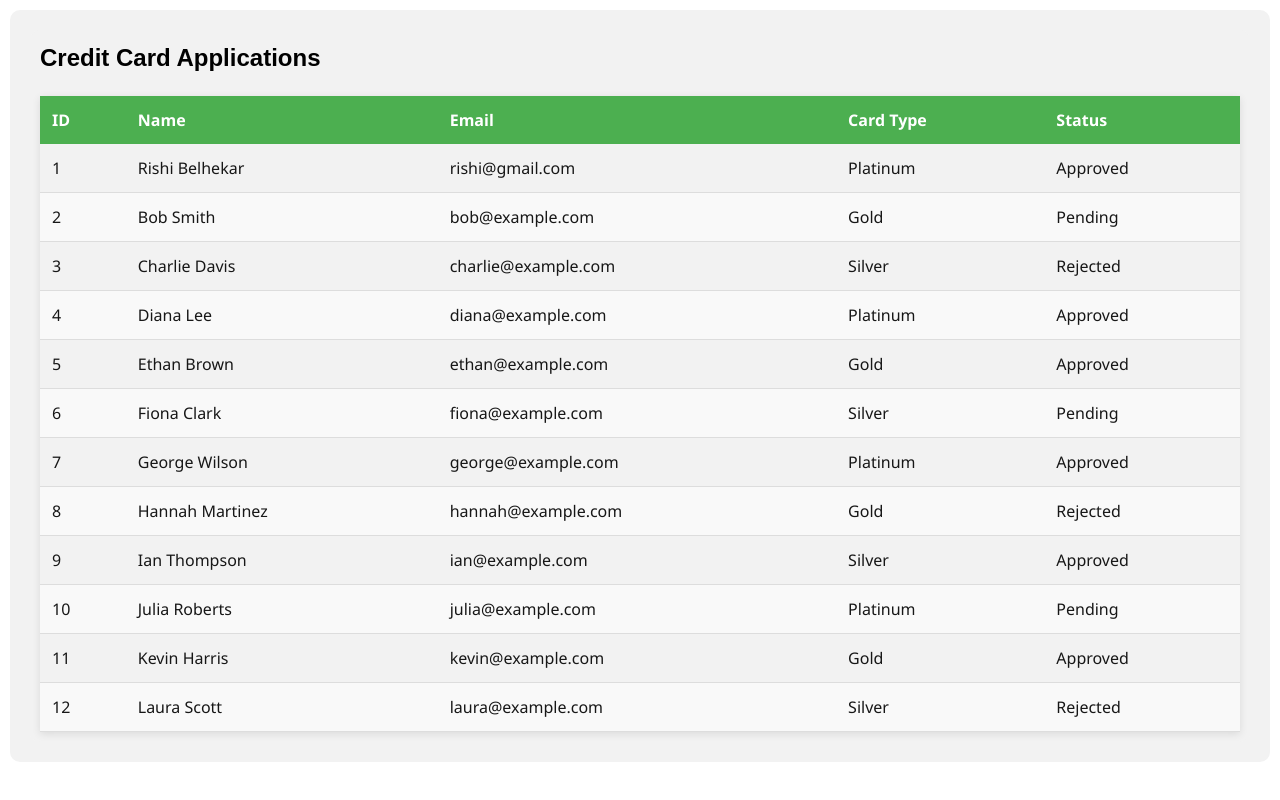
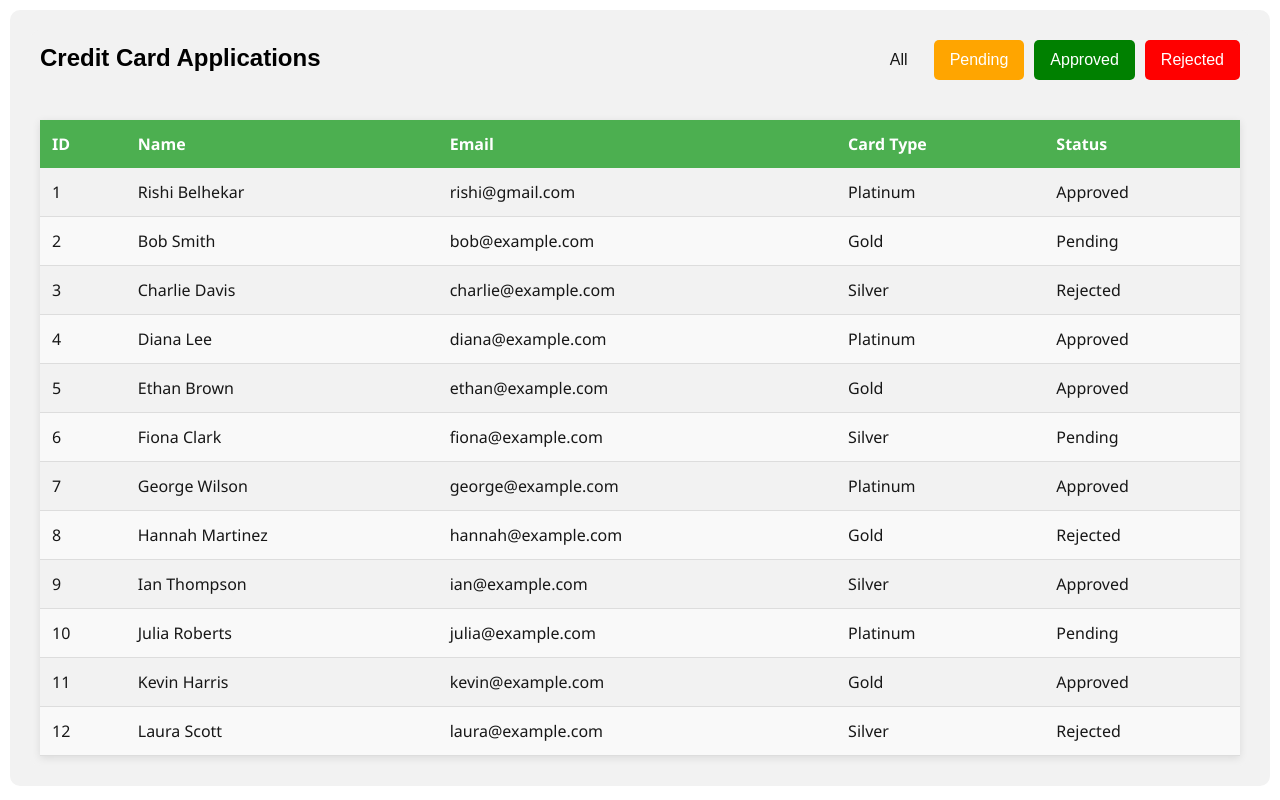
Before and after one commit to sudhirhadge/productHCL, a Next.js app in the folder my-app/: page /admin in a window 1280 px wide. Built offline with nearby package versions, Linux system fonts and the light colour scheme.

Commit message:
filter aded

```diff
--- a/my-app/app/admin/admincomponent/ApplicationList.jsx
+++ b/my-app/app/admin/admincomponent/ApplicationList.jsx
@@ -6,6 +6,7 @@ import Link from "next/link"
 
 export default function ApplicationList() {
     const [applications, setApplications] = useState([]);
+    const [filter, setFilter] = useState("All");
 
     useEffect(() => {
         fetch("/applications.json")
@@ -13,9 +14,46 @@ export default function ApplicationList() {
             .then((data) => setApplications(data));
     }, []);
 
+    // Apply filter logic
+    const filteredApps =
+        filter === "All"
+            ? applications
+            : applications.filter((app) => app.status === filter)
+
     return (
         <div className="admin-panel">
-            <h1 className="h1-font">Credit Card Applications</h1>
+            <div className="filter-btn">
+                <h1 className="h1-font">Credit Card Applications</h1>
+                <div>
+                    {/* Filter Buttons */}
+                    <div style={{ marginBottom: "20px" }}>
+                        <button
+                            onClick={() => setFilter("All")}
+                            style={{ marginRight: "10px", padding: "8px 16px" }}
+                        >
+                            All
+                        </button>
+                        <button
+                            onClick={() => setFilter("Pending")}
+                            style={{ marginRight: "10px", borderRadius: "5px", padding: "8px 16px", backgroundColor: "orange", color: "white" }}
+                        >
+                            Pending
+                        </button>
+                        <button
+                            onClick={() => setFilter("Approved")}
+                            style={{ marginRight: "10px", borderRadius: "5px", padding: "8px 16px", backgroundColor: "green", color: "white" }}
+                        >
+                            Approved
+                        </button>
+                        <button
+                            onClick={() => setFilter("Rejected")}
+                            style={{ padding: "8px 16px", borderRadius: "5px", backgroundColor: "red", color: "white" }}
+                        >
+                            Rejected
+                        </button>
+                    </div>
+                </div>
+            </div>
             <table className="application-table" border="1" cellPadding="10" style={{ width: "100%", borderCollapse: "collapse" }}>
                 <thead>
                     <tr>
@@ -27,7 +65,7 @@ export default function ApplicationList() {
                     </tr>
                 </thead>
                 <tbody>
-                    {applications.map((app) => (
+                    {filteredApps.map((app) => (
                         <tr key={app.id}>
                             <td>{app.id}</td>
                             <td>
--- a/my-app/app/admin/admincomponent/admin.css
+++ b/my-app/app/admin/admincomponent/admin.css
@@ -53,3 +53,8 @@
     font-weight: bold;
     color: #000;
 }
+
+.filter-btn {
+    display: flex;
+    justify-content: space-between;
+}
```
